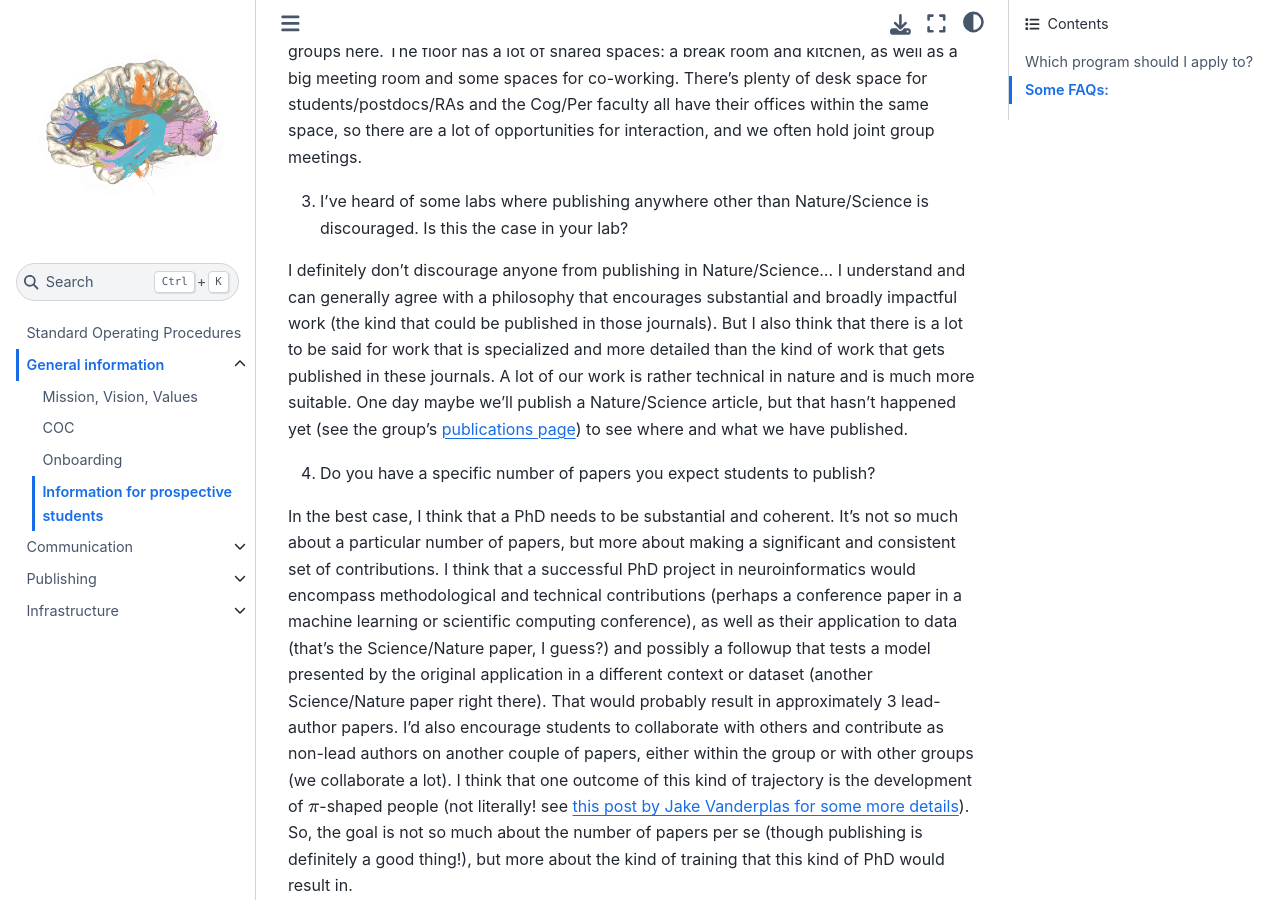
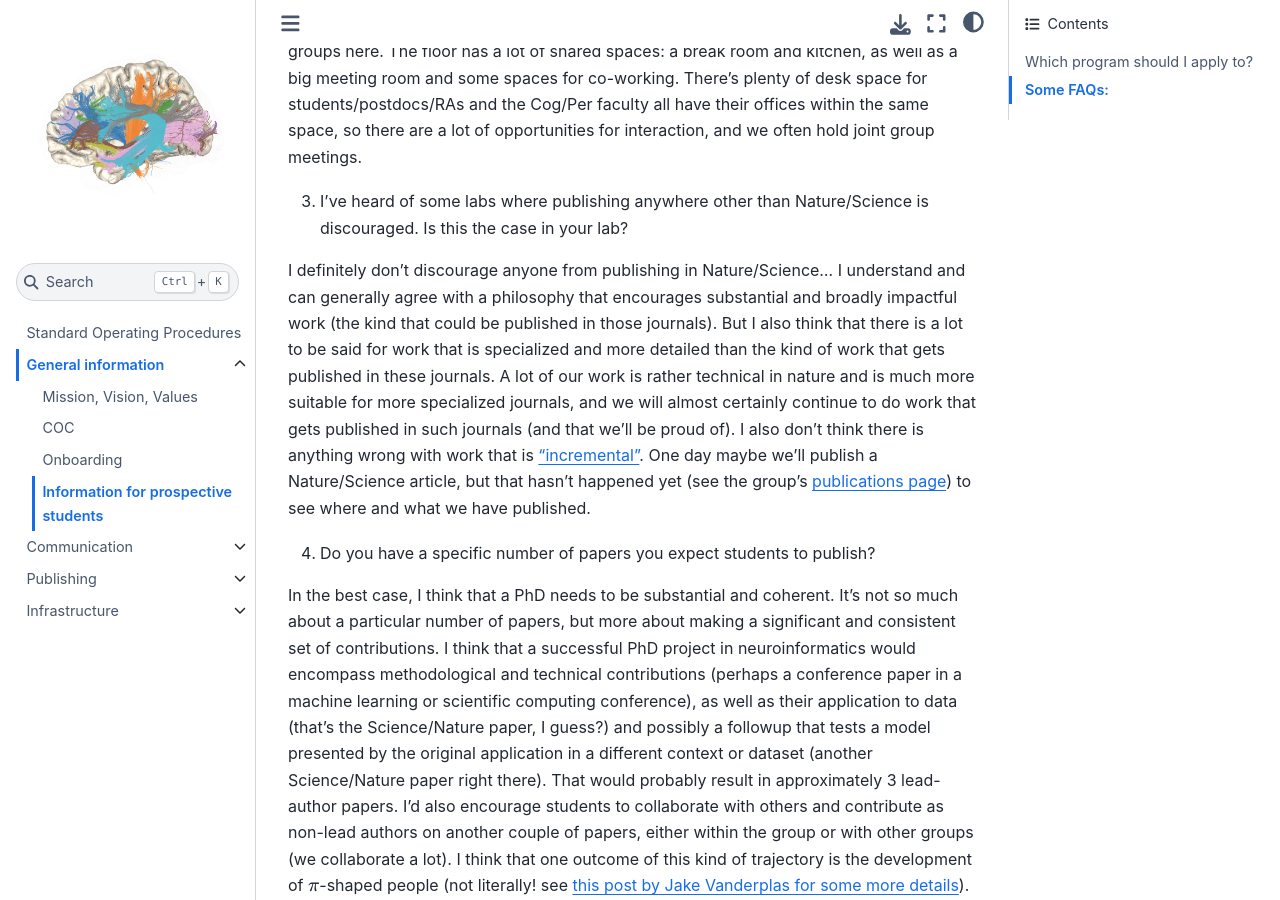
Before and after one commit to nrdg/sop, a Jupyter Book: the page built from general/prospectives.md, in a window 1280 px wide and 900 px high, scrolled down 1048 px. Built offline with Jupyter Book 1.0.4 settings and Sphinx 7.4.7 and the Sphinx Book theme 1.1.4, drawn with Linux system fonts in a browser that asks for light colours; pages that are not in the unit, such as notebooks, are missing from menus.

Commit message:
Finish this thought.

```diff
--- a/general/prospectives.md
+++ b/general/prospectives.md
@@ -46,11 +46,14 @@ lot of opportunities for interaction, and we often hold joint group meetings.
 I definitely don't discourage anyone from publishing in Nature/Science... I
 understand and can generally agree with a philosophy that encourages
 substantial and broadly impactful work (the kind that could be published in
-those journals). But I also think that there is a lot to be said for work
-that is specialized and more detailed than the kind of work that gets
-published in these journals. A lot of our work is rather technical in
-nature and is much more suitable. One day maybe we'll publish a
-Nature/Science article, but that hasn't happened yet (see the group's
+those journals). But I also think that there is a lot to be said for work that
+is specialized and more detailed than the kind of work that gets published in
+these journals. A lot of our work is rather technical in nature and is much
+more suitable for more specialized journals, and we will almost certainly
+continue to do work that gets published in such journals (and that we'll be
+proud of). I also don't think there is anything wrong with work that is
+["incremental"](https://elifesciences.org/articles/54867). One day maybe we'll
+publish a Nature/Science article, but that hasn't happened yet (see the group's
 [publications page](https://neuroinformatics.uw.edu/publications/)) to see
 where and what we have published.
 
```
